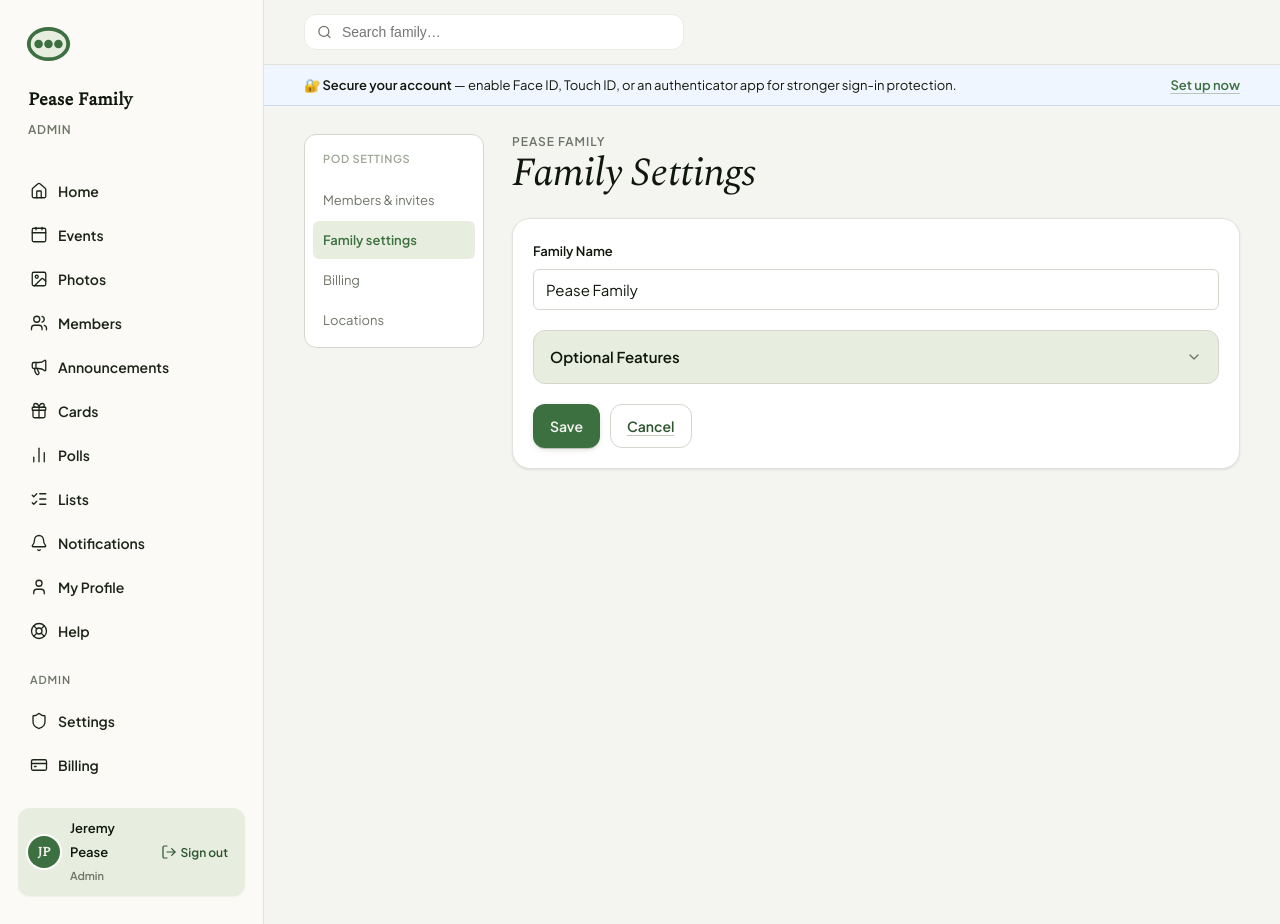
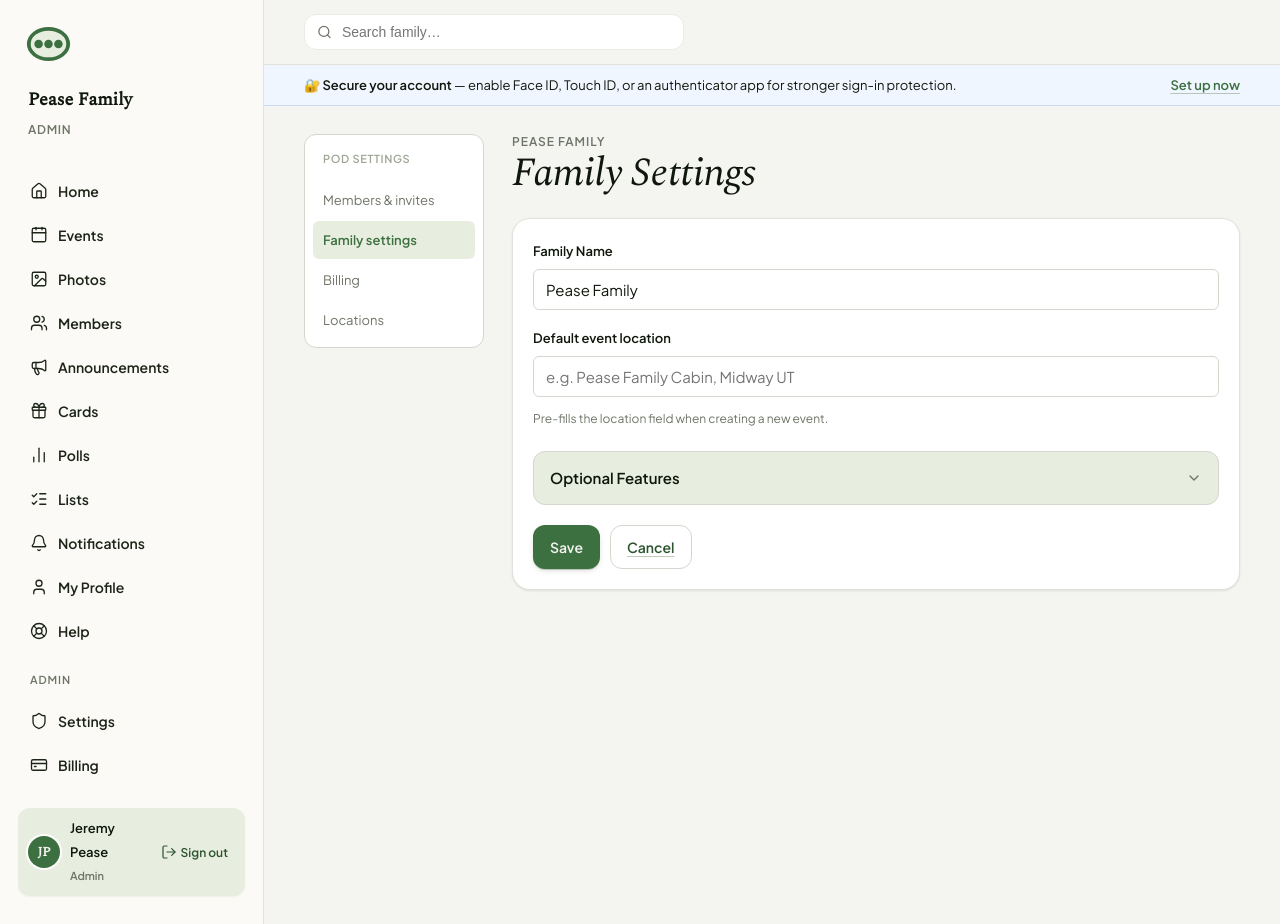
Before and after one commit to jeremypease/swugl, a Flask app: page /admin/family in a window 1280 px wide. Run offline with Flask 3, Linux system fonts and the light colour scheme; a user stored in the database is signed in; some libraries are stand-ins or nearby versions.

Commit message:
feat: family settings — remove patriarch/matriarch, add member approval policy, default event location, polls/cards toggles
- Drop dead patriarch/matriarch columns from Family model, FamilySettingsForm, and onboarding checklist
- Add require_member_approval flag: invited members land as pending when enabled, requiring explicit admin approval
- Add default_event_location: pre-fills location field on new event creation
- Add enable_polls / enable_greeting_cards flags: hides nav items and gates routes when disabled

Co-Authored-By: Claude Sonnet 4.6 <noreply@anthropic.com>

```diff
--- a/app/forms.py
+++ b/app/forms.py
@@ -114,9 +114,11 @@ class SpouseInviteForm(FlaskForm):
 
 class FamilySettingsForm(FlaskForm):
     family_name = StringField('Family Name', validators=[DataRequired(), Length(max=100)])
-    patriarch_id = SelectField('Patriarch', coerce=int)
-    matriarch_id = SelectField('Matriarch', coerce=int)
+    default_event_location = StringField('Default event location', validators=[Optional(), Length(max=200)])
+    require_member_approval = BooleanField('Require admin approval after invited members register')
     has_lgbtq_options = BooleanField('Enable expanded gender & pronoun options')
+    enable_polls = BooleanField('Enable polls')
+    enable_greeting_cards = BooleanField('Enable greeting cards')
     submit = SubmitField('Save')
 
 class AddPersonForm(FlaskForm):
--- a/app/models.py
+++ b/app/models.py
@@ -47,15 +47,15 @@ class Family(db.Model):
     email_trial_warning_sent = db.Column(db.Boolean, nullable=False, server_default='false')
     email_trial_ended_sent = db.Column(db.Boolean, nullable=False, server_default='false')
 
-    patriarch_id = db.Column(db.Integer, db.ForeignKey('people.id'), nullable=True)
-    matriarch_id = db.Column(db.Integer, db.ForeignKey('people.id'), nullable=True)
     has_lgbtq_options = db.Column(db.Boolean, default=False, nullable=False)
+    require_member_approval = db.Column(db.Boolean, default=False, nullable=False, server_default='false')
+    default_event_location = db.Column(db.String(200), nullable=True)
+    enable_polls = db.Column(db.Boolean, default=True, nullable=False, server_default='true')
+    enable_greeting_cards = db.Column(db.Boolean, default=True, nullable=False, server_default='true')
 
     people = db.relationship('Person', back_populates='family', foreign_keys='Person.family_id')
     users = db.relationship('User', back_populates='family', foreign_keys='User.family_id')
     pod_members = db.relationship('UserPodMembership', back_populates='family', cascade='all, delete-orphan')
-    patriarch = db.relationship('Person', foreign_keys=[patriarch_id])
-    matriarch = db.relationship('Person', foreign_keys=[matriarch_id])
 
 
 class SpouseRelationship(db.Model):
--- a/app/routes.py
+++ b/app/routes.py
@@ -307,11 +307,9 @@ def home():
     onboarding = None
     if current_user.active_is_admin and current_user.family and current_user.active_family.account_id:
         has_members = member_count > 1
-        has_patriarch_or_matriarch = bool(current_user.active_family.patriarch_id or current_user.active_family.matriarch_id)
         has_photo = len(recent_photos) > 0
         steps = [
             ('members', 'Add your first family member', url_for('main.members'), has_members),
-            ('tree',    'Set your patriarch or matriarch', url_for('main.family_settings'), has_patriarch_or_matriarch),
             ('photo',   'Upload a photo', url_for('main.albums'), has_photo),
         ]
         incomplete = [s for s in steps if not s[3]]
@@ -581,16 +579,23 @@ def register_invited(token):
         invited_user.phone = format_phone(form.phone.data)
         invited_user.set_password(form.password.data)
         invited_user.email_verified = True
-        invited_user.status = 'approved'
         invited_user.invitation_token = None
         invited_user.invitation_token_expiry = None
         # Sync person name if first/last name changed during registration
         if invited_user.person:
             invited_user.person.name = f"{form.first_name.data} {form.last_name.data}"
-        NotificationPreference.seed_defaults(invited_user.id)
-        _ensure_membership(invited_user)
-        db.session.commit()
-        flash('Account created! You can now log in.', 'info')
+        if invited_user.family and invited_user.family.require_member_approval:
+            invited_user.status = 'pending'
+            db.session.commit()
+            if current_app.config.get('MAIL_ENABLED'):
+                send_pending_notification(invited_user)
+            flash('Account created! An admin will review and approve your access shortly.', 'info')
+        else:
+            invited_user.status = 'approved'
+            NotificationPreference.seed_defaults(invited_user.id)
+            _ensure_membership(invited_user)
+            db.session.commit()
+            flash('Account created! You can now log in.', 'info')
         return redirect(url_for('main.login'))
 
     return render_template('register.html', form=form, invited=True)
@@ -828,10 +833,18 @@ def family_settings():
     form = FamilySettingsForm()
     if request.method == 'GET':
         form.family_name.data = family.name
+        form.default_event_location.data = family.default_event_location
+        form.require_member_approval.data = family.require_member_approval
         form.has_lgbtq_options.data = family.has_lgbtq_options
+        form.enable_polls.data = family.enable_polls
+        form.enable_greeting_cards.data = family.enable_greeting_cards
     if form.validate_on_submit():
         family.name = form.family_name.data
+        family.default_event_location = form.default_event_location.data or None
+        family.require_member_approval = form.require_member_approval.data
         family.has_lgbtq_options = form.has_lgbtq_options.data
+        family.enable_polls = form.enable_polls.data
+        family.enable_greeting_cards = form.enable_greeting_cards.data
         db.session.commit()
         flash('Family settings saved.', 'info')
         return redirect(url_for('main.family_settings'))
@@ -1287,6 +1300,9 @@ def checklist_clear_done(checklist_id):
 @main.route('/polls')
 @login_required
 def polls():
+    if not current_user.active_family.enable_polls:
+        flash('Polls are disabled for this family.', 'error')
+        return redirect(url_for('main.home'))
     from .models import Poll, PollVote
     from sqlalchemy import func as _func
     all_polls = Poll.query.filter_by(family_id=current_user.active_family_id)\
@@ -1408,6 +1424,9 @@ CARD_OCCASIONS = [
 @main.route('/cards')
 @login_required
 def cards():
+    if not current_user.active_family.enable_greeting_cards:
+        flash('Greeting cards are disabled for this family.', 'error')
+        return redirect(url_for('main.home'))
     from .models import GreetingCard, CardSignature
     all_cards = GreetingCard.query.filter_by(family_id=current_user.active_family_id)\
         .order_by(GreetingCard.created_at.desc()).all()
@@ -2504,6 +2523,8 @@ def event_add():
                        .filter_by(family_id=current_user.active_family_id)
                        .order_by(Location.name).all())
     form = EventForm()
+    if request.method == 'GET' and family.default_event_location:
+        form.location.data = family.default_event_location
     if form.validate_on_submit():
         if not has_paid_access:
             upcoming_count = Event.query.filter(
--- a/app/templates/base.html
+++ b/app/templates/base.html
@@ -72,12 +72,16 @@
             <a href="/announcements" {% if request.path.startswith('/announcements') %}class="active"{% endif %}>
                 <i data-lucide="megaphone"></i> Announcements
             </a>
+            {% if current_user.active_family.enable_greeting_cards %}
             <a href="/cards" {% if request.path.startswith('/cards') %}class="active"{% endif %}>
                 <i data-lucide="gift"></i> Cards
             </a>
+            {% endif %}
+            {% if current_user.active_family.enable_polls %}
             <a href="/polls" {% if request.path.startswith('/polls') %}class="active"{% endif %}>
                 <i data-lucide="bar-chart-2"></i> Polls
             </a>
+            {% endif %}
             <a href="/checklists" {% if request.path.startswith('/checklists') %}class="active"{% endif %}>
                 <i data-lucide="list-checks"></i> Lists
             </a>
--- a/app/templates/family_settings.html
+++ b/app/templates/family_settings.html
@@ -68,6 +68,13 @@
                 {% for error in form.family_name.errors %}<span class="msg">{{ error }}</span>{% endfor %}
             </div>
 
+            <div class="field">
+                {{ form.default_event_location.label }}
+                {{ form.default_event_location(placeholder="e.g. Pease Family Cabin, Midway UT") }}
+                <div style="font-size:12px;color:var(--slate);margin-top:4px;">Pre-fills the location field when creating a new event.</div>
+                {% for error in form.default_event_location.errors %}<span class="msg">{{ error }}</span>{% endfor %}
+            </div>
+
             <details style="margin-top:20px;margin-bottom:4px;border:1px solid var(--hairline-strong);border-radius:var(--r-m);background:var(--leaf-mist);">
                 <summary style="padding:14px 16px;font-size:15px;font-weight:600;cursor:pointer;list-style:none;display:flex;align-items:center;justify-content:space-between;user-select:none;">
                     Optional Features
@@ -75,11 +82,38 @@
                 </summary>
                 <div style="padding:4px 16px 16px;">
                     <label style="display:flex;align-items:flex-start;gap:10px;cursor:pointer;padding:4px 0;">
+                        {{ form.require_member_approval(style="width:16px;height:16px;margin-top:2px;flex-shrink:0;cursor:pointer;") }}
+                        <div>
+                            <div style="font-weight:600;font-size:14px;">{{ form.require_member_approval.label.text }}</div>
+                            <div style="font-size:12px;color:var(--slate);margin-top:2px;">
+                                When on, invited members who complete registration will be held as pending until an admin approves them.
+                            </div>
+                        </div>
+                    </label>
+                    <label style="display:flex;align-items:flex-start;gap:10px;cursor:pointer;padding:4px 0;margin-top:8px;">
                         {{ form.has_lgbtq_options(style="width:16px;height:16px;margin-top:2px;flex-shrink:0;cursor:pointer;") }}
                         <div>
                             <div style="font-weight:600;font-size:14px;">{{ form.has_lgbtq_options.label.text }}</div>
                             <div style="font-size:12px;color:var(--slate);margin-top:2px;">
                                 Adds expanded gender identities (Non-binary, Genderfluid, etc.) and a pronouns field to all member profiles.
+                            </div>
+                        </div>
+                    </label>
+                    <label style="display:flex;align-items:flex-start;gap:10px;cursor:pointer;padding:4px 0;margin-top:8px;">
+                        {{ form.enable_polls(style="width:16px;height:16px;margin-top:2px;flex-shrink:0;cursor:pointer;") }}
+                        <div>
+                            <div style="font-weight:600;font-size:14px;">{{ form.enable_polls.label.text }}</div>
+                            <div style="font-size:12px;color:var(--slate);margin-top:2px;">
+                                Show the Polls section in the nav. When off, the polls module is hidden for all members.
+                            </div>
+                        </div>
+                    </label>
+                    <label style="display:flex;align-items:flex-start;gap:10px;cursor:pointer;padding:4px 0;margin-top:8px;">
+                        {{ form.enable_greeting_cards(style="width:16px;height:16px;margin-top:2px;flex-shrink:0;cursor:pointer;") }}
+                        <div>
+                            <div style="font-weight:600;font-size:14px;">{{ form.enable_greeting_cards.label.text }}</div>
+                            <div style="font-size:12px;color:var(--slate);margin-top:2px;">
+                                Show the Cards section in the nav. When off, the greeting cards module is hidden for all members.
                             </div>
                         </div>
                     </label>
```
Also changed, not shown: migrations/versions/49c90d5a07d5_family_feature_flags_and_default_event_.py (added, +38 -0 lines), migrations/versions/8c3fc56eb16b_drop_patriarch_matriarch_columns_from_.py (added, +28 -0 lines).
